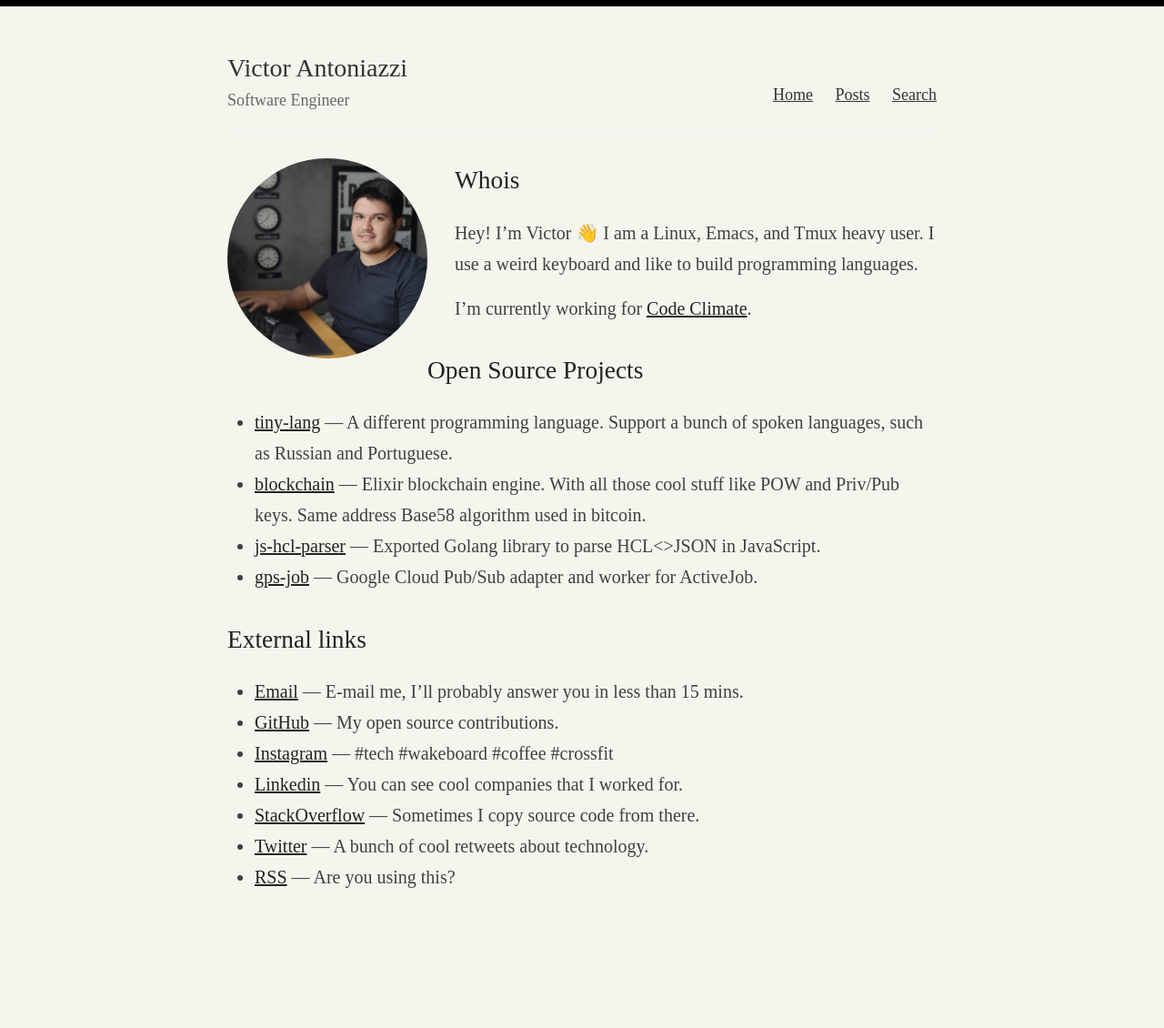
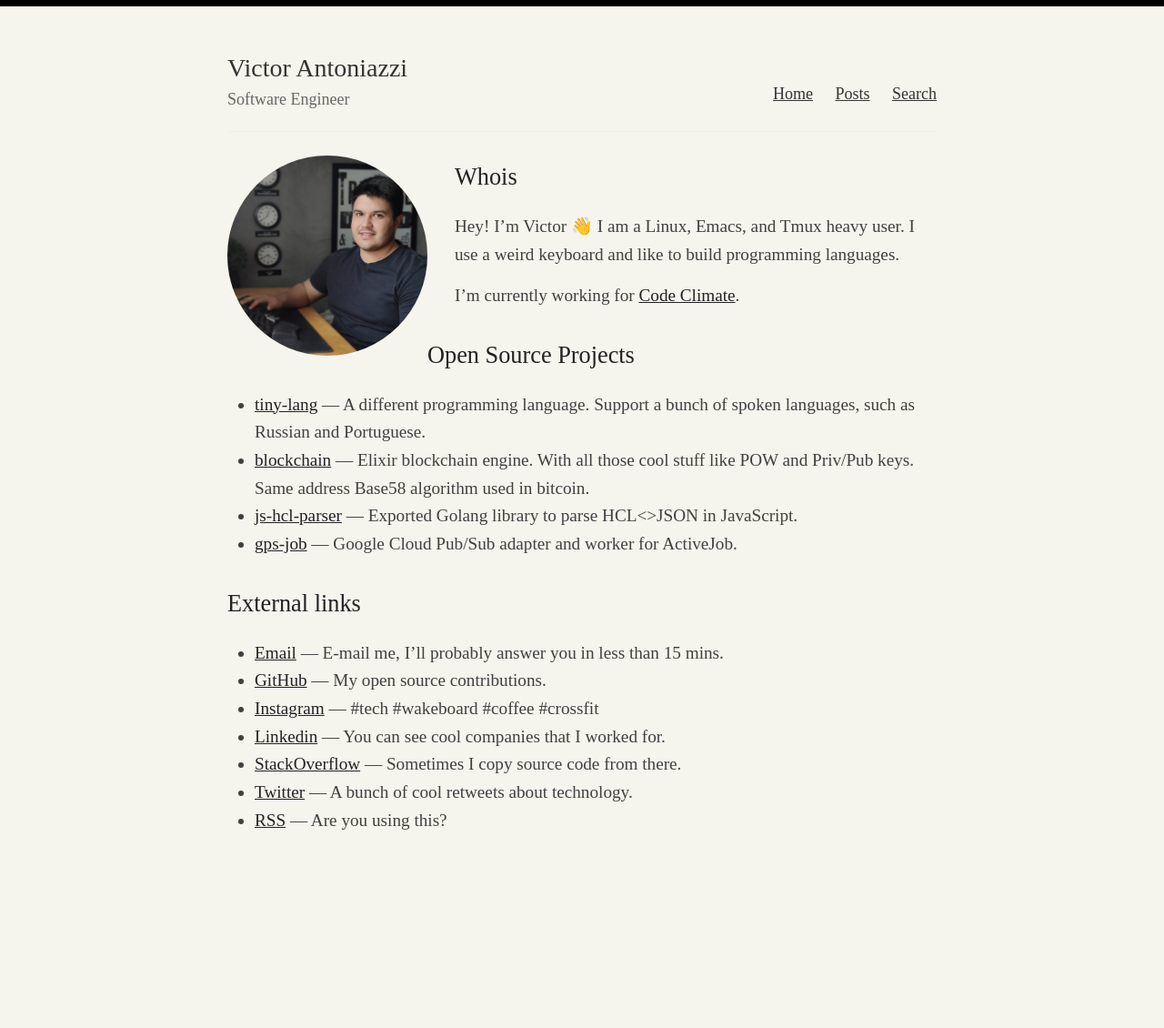
Before and after one commit to vgsantoniazzi/vgsantoniazzi.github.io, a Jekyll site: the page built from index.html, in a window 1280 px wide. Shown: the whole page at 91% size. Built offline with Jekyll 4.4.1, drawn with Linux system fonts in a browser that asks for light colours; some web fonts are replaced; after the commit the page ends 1067 px from its top, so only the background shows below that.

Commit message:
Improve reading font size

```diff
--- a/assets/style.scss
+++ b/assets/style.scss
@@ -24,8 +24,8 @@ body {
   background: #f5f5ed;
   font-family: "Scope One";
   color: #404040;
-  line-height: 1.7;
-  font-size: 125%;
+  line-height: 1.6;
+  font-size: 120%;
   height: 100%;
   overflow-y: scroll;
 }
```
